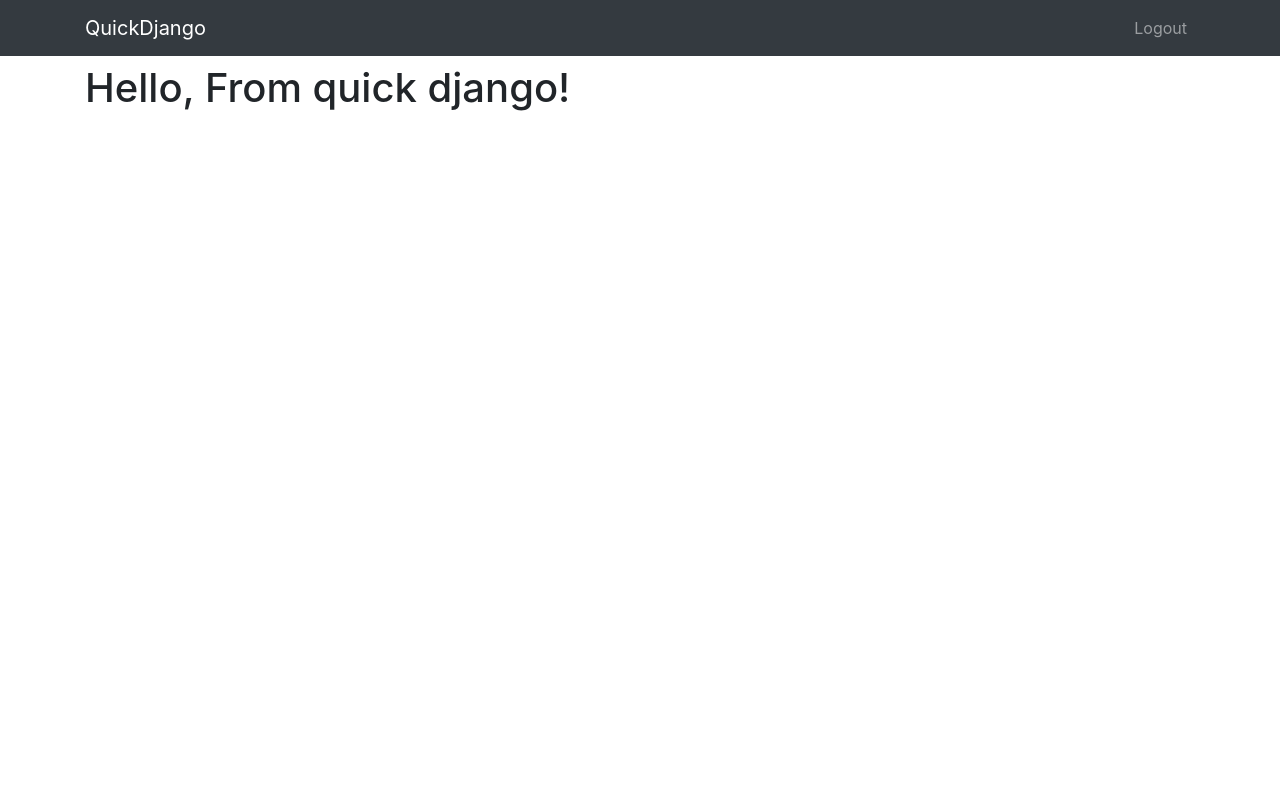
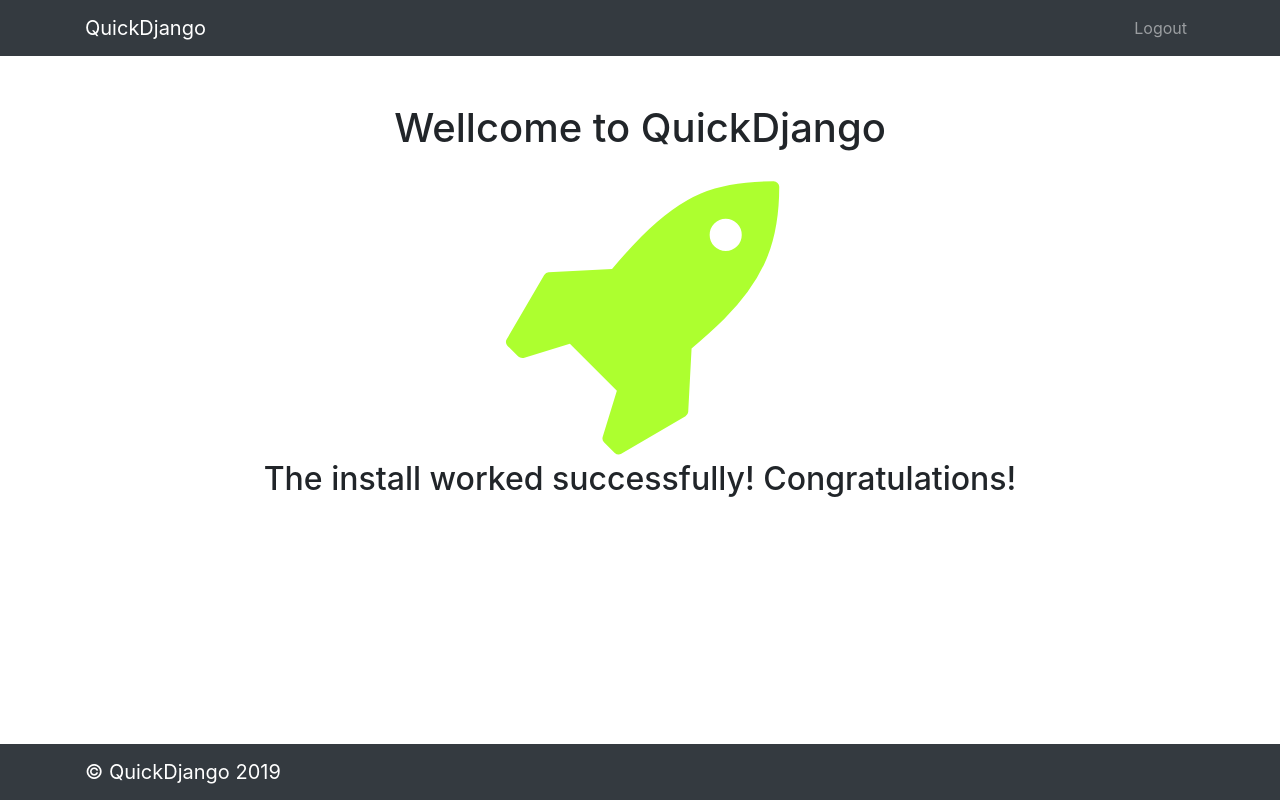
Before and after one commit to msi007/quick-django, a Django app: page / in a window 1280 px wide. Run offline with Django 3.2, Linux system fonts and the light colour scheme; the visitor is signed in with stand-in values (Sample User, id 1); some libraries are stand-ins or nearby versions.

Commit message:
Improve UI a little bit

```diff
--- a/core/views.py
+++ b/core/views.py
@@ -1,7 +1,5 @@
-from django.contrib.auth.decorators import login_required
 from django.shortcuts import render
 
 
-@login_required
 def home(request):
     return render(request, 'home.html', )
--- a/myproject/urls.py
+++ b/myproject/urls.py
@@ -10,7 +10,7 @@ urlpatterns = [
     path('', home, name='home'),
     path('admin/', admin.site.urls),
     path('accounts/', include("accounts.urls"))
-]+ static(settings.STATIC_URL, document_root=settings.STATIC_ROOT)
+] + static(settings.STATIC_URL, document_root=settings.STATIC_ROOT)
 
 if settings.DEBUG:
     import debug_toolbar
--- a/templates/base.html
+++ b/templates/base.html
@@ -1,9 +1,12 @@
+{% load static %}
 <!doctype html>
 <html lang="en">
   <head>
     <meta charset="utf-8">
     <meta name="viewport" content="width=device-width, initial-scale=1, shrink-to-fit=no">
     <link rel="stylesheet" href="https://stackpath.bootstrapcdn.com/bootstrap/4.3.1/css/bootstrap.min.css" integrity="sha384-ggOyR0iXCbMQv3Xipma34MD+dH/1fQ784/j6cY/iJTQUOhcWr7x9JvoRxT2MZw1T" crossorigin="anonymous">
+    <link rel="stylesheet" href="https://cdnjs.cloudflare.com/ajax/libs/font-awesome/4.7.0/css/font-awesome.min.css">
+    <link rel="stylesheet" type="text/css" href="{% static 'css/main.css' %}">
     <title>Quick-Django</title>
   </head>
   <body>
@@ -36,5 +39,21 @@
           {% endblock %}
         </div>
     </div>
+    <nav class="navbar fixed-bottom navbar-dark bg-dark">
+      <div class="container">
+        <a class="navbar-brand" href="#">&copy; QuickDjango 2019</a>
+      </div>
+    </nav>
+
+    {% block javascript %}
+      <!-- Bootstrap JavaScript -->
+      <script src="https://code.jquery.com/jquery-3.3.1.slim.min.js" integrity="sha384-q8i/X+965DzO0rT7abK41JStQIAqVgRVzpbzo5smXKp4YfRvH+8abtTE1Pi6jizo" crossorigin="anonymous"></script>
+      <script src="https://cdnjs.cloudflare.com/ajax/libs/popper.js/1.14.3/umd/popper.min.js" integrity="sha384-ZMP7rVo3mIykV+2+9J3UJ46jBk0WLaUAdn689aCwoqbBJiSnjAK/l8WvCWPIPm49" crossorigin="anonymous"></script>
+      <script src="https://stackpath.bootstrapcdn.com/bootstrap/4.1.3/js/bootstrap.min.js" integrity="sha384-ChfqqxuZUCnJSK3+MXmPNIyE6ZbWh2IMqE241rYiqJxyMiZ6OW/JmZQ5stwEULTy" crossorigin="anonymous"></script>
+
+      <!-- 3rd party JavaScript -->
+      <!-- Project JS -->
+      <script src="{% static 'js/base.js' %}"></script>
+    {% endblock javascript %}
   </body>
 </html>
--- a/templates/home.html
+++ b/templates/home.html
@@ -1,6 +1,9 @@
 {% extends 'base.html' %}
 {% block content %}
-<h1>
-    Hello, From quick django!
-</h1>
+
+<div align="center" class="mt-5">
+    <h1>Wellcome to QuickDjango</h1>
+    <i class="fa fa-rocket" style="font-size:300px;color:greenyellow"></i>
+    <h2>The install worked successfully! Congratulations!</h2>
+</div>
 {% endblock %}
```
Also changed, not shown: static/css/main.css (added), static/js/base.js (added).
